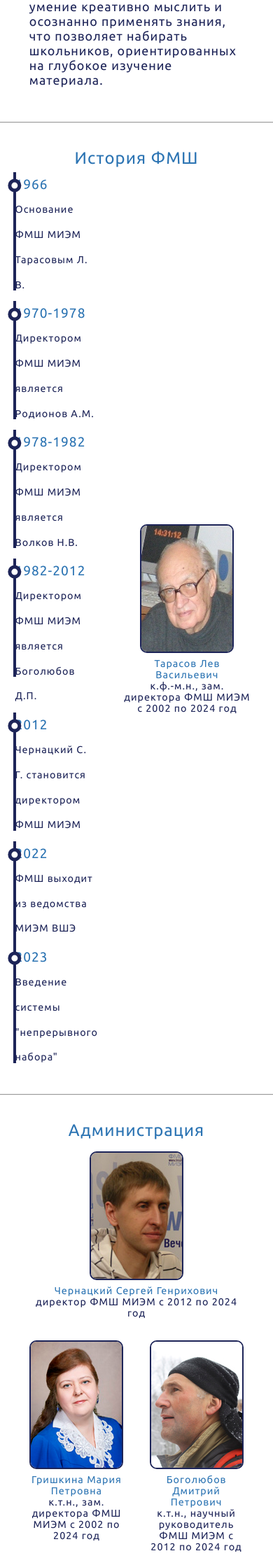
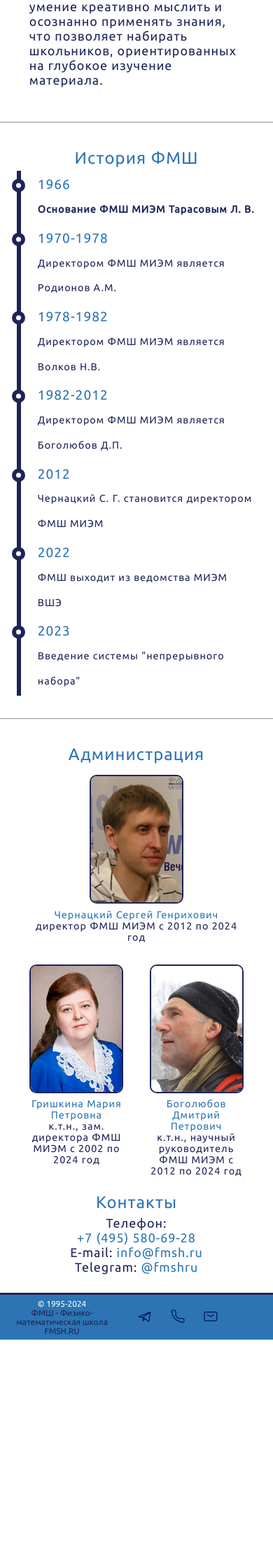
Before and after one commit to Rokoel/fmsh, a PHP site: page /about.html in a window 390 px wide. Shown: the part 1471-3707 px from the top of the page at 70% size. After the commit the page ends 3385 px from the top, so only its background shows below. Run offline with PHP 8.4, Linux system fonts and the light colour scheme.

Commit message:
Fully done registration page and about fmsh page (except for any bugs found) Registration page now has form validation About fmsh page now has a FMSH History section

```diff
--- a/about/about.html
+++ b/about/about.html
@@ -98,16 +98,6 @@
     </div>
   </div>
 
-
-  <!--
-  TODO:
-    - Add History section (make a timeline of events with chatGPT, add images stored on the Desktop)
-    - Correct a mistake made in the idroo gif (x is only equal to -1, not -1 and 1)
-    - Send a version of the website for a review
-    - Rewrite the text of About FMSH - should be done after a consult
-    - Make the static image of idroo a non-static gif - should be done after a consult
-  -->
-
   <div id="content">
     <div id="article-1" class="article">
       <div class="article-header" style="text-align: center;">Что такое ФМШ?</div>
@@ -129,32 +119,32 @@
       <div class="article-body-holder" id="fmsh-features-article">
         <div class="in-text-block-holder" id="features-menu-holder">
           <div class="in-text-block" id="features-menu">
-            <div class="change-article" id="features-menu-option-1" onclick="chooseFeature(1)">
+            <div class="change-article" id="features-menu-option-1" onclick="chooseFeature(1, 'features-menu-option-', 'feature-', 6)">
               <a>
                 <b>Заинтересованные студенты</b>
               </a>
             </div>
-            <div class="change-article" id="features-menu-option-2" onclick="chooseFeature(2)">
+            <div class="change-article" id="features-menu-option-2" onclick="chooseFeature(2, 'features-menu-option-', 'feature-', 6)">
               <a>
                 Гибкая программа обучения
               </a>
             </div>
-            <div class="change-article" id="features-menu-option-3" onclick="chooseFeature(3)">
+            <div class="change-article" id="features-menu-option-3" onclick="chooseFeature(3, 'features-menu-option-', 'feature-', 6)">
               <a>
                 Расширение кругозора учащихся
               </a>
             </div>
-            <div class="change-article" id="features-menu-option-4" onclick="chooseFeature(4)">
+            <div class="change-article" id="features-menu-option-4" onclick="chooseFeature(4, 'features-menu-option-', 'feature-', 6)">
               <a>
                 Главное – понимание
               </a>
             </div>
-            <div class="change-article" id="features-menu-option-5" onclick="chooseFeature(5)">
+            <div class="change-article" id="features-menu-option-5" onclick="chooseFeature(5, 'features-menu-option-', 'feature-', 6)">
               <a>
                 Наука «в действии»
               </a>
             </div>
-            <div class="change-article" id="features-menu-option-6" onclick="chooseFeature(6)">
+            <div class="change-article" id="features-menu-option-6" onclick="chooseFeature(6, 'features-menu-option-', 'feature-', 6)">
               <a>
                 Первый опыт преподавания
               </a>
@@ -200,42 +190,127 @@
         <div class="timeline">
           <div class="timeline-event-holder">
             <div class="event-date">1966</div>
-            <div class="event-name">Основание ФМШ МИЭМ Тарасовым Л. В.</div>
+            <div class="event-name" id="timeline-event-1" onclick="chooseFeature(1, 'timeline-event-', 'timeline-element-', 7, false)"><b>Основание ФМШ МИЭМ Тарасовым Л. В.</b></div>
           </div>
           <div class="timeline-event-holder">
             <div class="event-date">1970-1978</div>
-            <div class="event-name">Директором ФМШ МИЭМ является Родионов А.М.</div>
+            <div class="event-name" id="timeline-event-2" onclick="chooseFeature(2, 'timeline-event-', 'timeline-element-', 7, false)">Директором ФМШ МИЭМ является Родионов А.М.</div>
           </div>
           <div class="timeline-event-holder">
             <div class="event-date">1978-1982</div>
-            <div class="event-name">Директором ФМШ МИЭМ является Волков Н.В.</div>
+            <div class="event-name" id="timeline-event-3" onclick="chooseFeature(3, 'timeline-event-', 'timeline-element-', 7, false)">Директором ФМШ МИЭМ является Волков Н.В.</div>
           </div>
           <div class="timeline-event-holder">
             <div class="event-date">1982-2012</div>
-            <div class="event-name">Директором ФМШ МИЭМ является Боголюбов Д.П.</div>
+            <div class="event-name" id="timeline-event-4" onclick="chooseFeature(4, 'timeline-event-', 'timeline-element-', 7, false)">Директором ФМШ МИЭМ является Боголюбов Д.П.</div>
           </div>
           <div class="timeline-event-holder">
             <div class="event-date">2012</div>
-            <div class="event-name">Чернацкий С. Г. становится директором ФМШ МИЭМ</div>
+            <div class="event-name" id="timeline-event-5" onclick="chooseFeature(5, 'timeline-event-', 'timeline-element-', 7, false)">Чернацкий С. Г. становится директором ФМШ МИЭМ</div>
           </div>
           <div class="timeline-event-holder">
             <div class="event-date">2022</div>
-            <div class="event-name">ФМШ выходит из ведомства МИЭМ ВШЭ</div>
+            <div class="event-name" id="timeline-event-6" onclick="chooseFeature(6, 'timeline-event-', 'timeline-element-', 7, false)">ФМШ выходит из ведомства МИЭМ ВШЭ</div>
           </div>
           <div class="timeline-event-holder">
             <div class="event-date">2023</div>
-            <div class="event-name">Введение системы "непрерывного набора"</div>
+            <div class="event-name" id="timeline-event-7" onclick="chooseFeature(7, 'timeline-event-', 'timeline-element-', 7, false)">Введение системы "непрерывного набора"</div>
           </div>
         </div>
-        <div class="in-text-block-holder timeline-element">
+        <div class="timeline-element" id="timeline-element-1">
           <div class="person-holder">
-            <img src="./tarasov-lev-vasilyevich.jpg" class="person-avatar">
+            <img src="./tarasov-lev-vasilyevich.jpg" class="person-avatar" style="width: 20vw; max-width: 300px;">
             <div class="person-bio">
-              <a href="#">Тарасов Лев Васильевич</a>
+              <b>Тарасов Лев Васильевич</b>
               <br>
-              к.ф.-м.н.,
-              зам. директора ФМШ МИЭМ
-              с 2002 по 2024 год
+              К.ф.-м.н., профессор. Известный специалист по образовательным технологиям, популяризатор науки.
+              <br>
+              <br>
+              Автор более 100 книг: пяти научных монографий по прикладной физике, трёх учебных пособий для высшей школы и более трёх десятков учебно-популярных книг для школьников, педагогов и студентов.
+              <br>
+              <br>
+              В 1994 награжден знаком «Отличник народного просвещения» за разработку новой образовательной технологии «Экология и диалектика» и научное руководство педагогическим экспериментом по практическому внедрению технологии.
+            </div>
+          </div>
+        </div>
+        <div class="timeline-element" id="timeline-element-2" style="display: none;">
+          <div class="person-holder">
+            <img src="./rodionov-alexander-mikhailovich-2.jpg" class="person-avatar" style="width: 35vw; max-width: 600px;">
+            <!-- <img src="./rodionov-alexander-mikhailovich.jpg" class="person-avatar" style="width: 20vw; max-width: 300px;"> -->
+            <div class="person-bio">
+              <b>Родионов Александр Михайлович</b>
+              <br>
+              Д.т.н., к началу 1980-х годов Родионов А.М. защитил докторскую диссертацию и стал профессором, внеся значительный вклад в научную деятельность кафедры Кибернетики МИЭМ.
+              <br>
+              <br>
+              Математик, специалист в области вычислительной математики, теории систем и теории управления, автор многих научных статей в этих разделах математики.
+            </div>
+          </div>
+        </div>
+        <div class="timeline-element" id="timeline-element-3" style="display: none;">
+          <div class="person-holder">
+            <img src="./volkov-nikolay-vasilyevich.jpg" class="person-avatar" style="width: 20vw; max-width: 300px;">
+            <div class="person-bio">
+              <b>Волков Николай Васильевич</b>
+              <br>
+              Д.т.н., окончил МИЭМ по специальности "прикладная математика", профессор. Автор более 30 научных трудов.
+              <br>
+              <br>
+              Был проректором по учебной и методической работе МГТУ "СТАНКИН".
+            </div>
+          </div>
+        </div>
+        <div class="timeline-element" id="timeline-element-4" style="display: none;">
+          <div class="person-holder">
+            <img src="./bogolyubov-dmitry-petrovich.jpg" class="person-avatar" style="width: 20vw; max-width: 300px;">
+            <div class="person-bio">
+              <b>Боголюбов Дмитрий Петрович</b>
+              <br>
+              К.т.н.,
+              научный руководитель ФМШ МИЭМ с 2012 по 2024 год. С 1980 по настоящее время преподает в различных учебных заведениях, включая МИЭМ, МГУ, РГГУ, МГАПИ, МИРЭА.
+              <br>
+              <br>
+              Соавтор учебника по информатике, соучредитель и главный редактор международного журнала "Компьютеры в образовании".
+            </div>
+          </div>
+        </div>
+        <div class="timeline-element" id="timeline-element-5" style="display: none;">
+          <div class="person-holder">
+            <img src="./chernatskiy-sergey-genrikhovich.jpg" class="person-avatar" style="width: 20vw; max-width: 300px;">
+            <div class="person-bio">
+              <b>Чернацкий Сергей Генрихович</b>
+              <br>
+              Директор ФМШ МИЭМ с 2012 по настоящее время. Получил высшее образование в МГУ им. М.В. Ломоносова (факультет психологии) и МИЭМ (прикладная математика)
+              <br>
+              <br>
+              Является генеральным директором ООО "Е-ПОС", имеет опыт работы в научно-исследовательской сфере (РИНКЦЭ), с 1990 года работает в сфере образования.
+            </div>
+          </div>
+        </div>
+        <div class="timeline-element" id="timeline-element-6" style="display: none;">
+          <div class="person-holder">
+            <img src="./building-near-fmsh.jpeg" class="person-avatar" style="width: 35vw; max-width: 600px;">
+            <div class="person-bio">
+              <b>Вид из окна МИЭМ</b>
+              <br>
+              <br>
+              Физико-математическая школа FMSH.RU продолжает работу как самостоятельный проект.
+              <br>
+              <br>
+              Нас поддерживают преподаватели и учащимиея, до этого момента, соответственно, работавшие и учившиеся в Вечерней физико-математической школе Московского института электроники и математики (ФМШ МИЭМ).
+            </div>
+          </div>
+        </div>
+        <div class="timeline-element" id="timeline-element-7" style="display: none;">
+          <div class="person-holder">
+            <img src="./half-a-century-fmsh.jpg" class="person-avatar" style="width: 35vw; max-width: 600px;">
+            <div class="person-bio">
+              <b>Непрерывный набор идёт непрерывно</b>
+              <br>
+              Теперь поступать к нам можно на протяжении всего семестра. Больше никаких дедлайнов, фиксированных сроков и прочих мешающих спокойной работе ограничений!
+              <br>
+              <br>
+              Если хочется у нас учиться, то самостоятельно выбирайте время и не торопясь начинайте работать.
             </div>
           </div>
         </div>
--- a/about/css/styles.css
+++ b/about/css/styles.css
@@ -1163,11 +1163,45 @@
         text-decoration-color: var(--dark-blue);
     }
 }
+@keyframes highlight_box {
+    0% {}
+    100% {
+        -webkit-box-shadow: -3px 0 0 0 var(--blue);
+        box-shadow: -3px 0 0 0 var(--blue);
+    }
+}
+@-o-keyframes highlight_box {
+    0% {}
+    100% {
+        -webkit-box-shadow: -3px 0 0 0 var(--blue);
+        box-shadow: -3px 0 0 0 var(--blue);
+    }
+}
+@-moz-keyframes highlight_box {
+    0% {}
+    100% {
+        -webkit-box-shadow: -3px 0 0 0 var(--blue);
+        box-shadow: -3px 0 0 0 var(--blue);
+    }
+}
+@-webkit-keyframes highlight_box {
+    0% {}
+    100% {
+        -webkit-box-shadow: -3px 0 0 0 var(--blue);
+        box-shadow: -3px 0 0 0 var(--blue);
+    }
+}
 .floating {
     animation: float 2s ease-in-out infinite;
     -moz-animation: float 2s ease-in-out infinite;
     -o-animation: float 2s ease-in-out infinite;
     -webkit-animation: float 2s ease-in-out infinite;
+}
+.highlight-left:hover, .highlight-left:focus, .highlight-left:active {
+    animation: highlight_box 0.1s ease-out forwards;
+    -moz-animation: highlight_box 0.1s ease-out forwards;
+    -o-animation: highlight_box 0.1s ease-out forwards;
+    -webkit-animation: highlight_box 0.1s ease-out forwards;
 }
 
 /* GENERAL STYLING */
@@ -1198,6 +1232,7 @@ html, body {
     cursor: default;
     -webkit-tap-highlight-color: transparent;
 }
+
 /* Styling scrollbars on the page */
 * {
     scrollbar-width: auto;
@@ -1250,6 +1285,7 @@ html, body {
 .text-align-center {
     text-align: center;
 }
+
 /* These two classes are used for alligning elements with the help of 'flex' */
 .vertical-align-center {
     display: flex;
@@ -1261,6 +1297,7 @@ html, body {
     flex-direction: row;
     justify-content: center;
 }
+
 /* Following three classes are used for creating different paddings */
 .small-padding {
     padding: var(--proportional-small-padding);
@@ -1271,6 +1308,7 @@ html, body {
 .xx-small-padding {
     padding: var(--proportional-xx-small-padding);
 }
+
 /* These two classes are for emojis and logos styling */
 .emoji {
     filter: var(--theme-emoji-bright);
@@ -1280,10 +1318,12 @@ html, body {
     margin-left: 0.5em;
     margin-right: 0.5em;
 }
+
 /* This class is used for making cursor a pointer when hovered */
 .cursor-pointer:hover {
     cursor: pointer;
 }
+
 /* The rest of styling rules in the general styling covers element styling */
 a {
     display: inline-block;
@@ -1333,6 +1373,7 @@ hr {
     font-size: var(--small-font-size);
     border-bottom: 2px solid var(--dark-blue);
 }
+
 /* The following several classes and styling rules are used in navigation bar styling */
 .dropbtn {
     border: none;
@@ -1377,6 +1418,7 @@ hr {
     -o-animation: link_chosen 0.5s ease-out forwards;
     -webkit-animation: link_chosen 0.5s ease-out forwards;
 }
+
 /* These two styling rules are used for styling the register link */
 #register:hover, #register:hover > a {
     background-color: var(--dark-blue);
@@ -1387,6 +1429,8 @@ hr {
 }
 
 /* MAIN CONTENT STYLING */
+
+/* Article blocks' styling */
 .article-text {
     font-size: 75%;
     line-height: normal;
@@ -1443,29 +1487,54 @@ hr {
 .change-article:hover {
     cursor: pointer;
 }
+.person-holder {
+    display: flex;
+    flex-direction: column;
+    flex: 1;
+    padding: var(--proportional-small-padding);
+    flex-wrap: wrap;
+}
+.person-avatar {
+    margin-left: auto;
+    margin-right: auto;
+    border-radius: 10px;
+    border: var(--dark-blue) solid 2px;
+}
+@media screen and (min-width: 1500px) {
+    .person-avatar {
+        width: 70%;
+        border-radius: 20px;
+        border: var(--dark-blue) solid 3px;
+    }
+}
+.person-bio {
+    font-size: 60%;
+    line-height: normal;
+    text-align: center;
+    padding: var(--proportional-small-padding);
+}
+
+/* About fmsh block's styling */
 #fmsh-features-article {
     flex-wrap: wrap;
 }
+#replit-gif {
+    display: none;
+}
+@media screen and (max-width: 1120px) and (min-width: 567px) {
+    #replit-gif {
+        display: unset;
+    }
+}
+
+/* Administration block's styling */
 #administration-header {
     grid-area: admin-header;
-}
-#contacts-header {
-    grid-area: contacts-header;
 }
 #administration-holder {
     grid-area: admin-holder;
     flex-wrap: nowrap;
 }
-
-#replit-gif {
-    display: none;
-}
-@media screen and (max-width: 1120px) and (min-width: 567px) {
-    #replit-gif {
-        display: unset;
-    }
-}
-
 @media screen and (max-width: 544px) {
     #administration-holder {
         grid-area: admin-holder;
@@ -1474,6 +1543,11 @@ hr {
     #chernatskiy-sergey-genrikhovich {
         order: 1;
     }
+}
+
+/* Contacts block's styling */
+#contacts-header {
+    grid-area: contacts-header;
 }
 #contacts-holder {
     width: 100%;
@@ -1482,34 +1556,6 @@ hr {
     flex-direction: column;
     justify-content: center;
     align-items: center;
-}
-.person-holder {
-    display: flex;
-    flex-direction: column;
-    flex: 1;
-    padding: var(--proportional-small-padding);
-    flex-wrap: wrap;
-}
-.person-avatar {
-    margin-left: auto;
-    margin-right: auto;
-    border-radius: 10px;
-    border: var(--dark-blue) solid 2px;
-}
-@media screen and (min-width: 1500px) {
-    .person-avatar {
-        width: 70%;
-        border-radius: 20px;
-        border: var(--dark-blue) solid 3px;
-    }
-}
-.person-bio {
-    font-size: 60%;
-    line-height: normal;
-    text-align: center;
-    padding: var(--proportional-small-padding);
-}
-#contacts-holder {
     font-size: 75%;
     line-height: normal;
     text-align: center;
@@ -1521,37 +1567,15 @@ hr {
 
 
 
+/* Timeline block's styling */
 #timeline-article-body-holder {
     display: grid;
-    grid-template-columns: 2fr 1fr;
+    grid-template-columns: 1fr 1fr;
     grid-template-areas:
     "timeline timeline-element";
 }
 .timeline-element {
     grid-area: timeline-element;
-}
-.timeline {
-    display: flex;
-    flex-direction: column;
-    justify-content: left;
-    /* border-left: var(--dark-blue) solid 5px; */
-    grid-area: timeline;
-}
-.timeline-event-holder {
-    padding: var(--proportional-xx-small-padding);
-    padding-left: var(--proportional-padding);
-}
-.event-date {
-    font-size: 80%;
-    color: var(--blue);
-}
-.event-date::after {
-    content: "";
-    height: 20%;
-    width: 0.2em;
-    position: absolute;
-    left: var(--proportional-padding);
-    background-color: var(--dark-blue);
 }
 .event-date::before {
     content: "";
@@ -1562,11 +1586,49 @@ hr {
     position: absolute;
     left: var(--proportional-padding);
     z-index: 1;
-    border: var(--dark-blue) solid 5px;
-    transform: translateY(0.5em) translate(calc(0.1em - 50%));
+    border: var(--dark-blue) solid 6px;
+    transform: translateY(0.5em) translate(3px);
+}
+@media screen and (max-width: 720px) and (orientation: portrait) {
+    #timeline-article-body-holder {
+        display: grid;
+        grid-template-columns: 2fr;
+        grid-template-areas:
+        "timeline";
+    }
+    .timeline-element {
+        grid-area: timeline-element;
+        display: none;
+    }
+    .event-date::before {
+        transform: translateY(0.5em) translate(-2px);
+    }
+}
+.timeline {
+    display: flex;
+    flex-direction: column;
+    justify-content: left;
+    border-left: var(--dark-blue) solid 6px;
+    grid-area: timeline;
+}
+.timeline-event-holder {
+    padding: var(--proportional-xx-small-padding);
+    padding-left: var(--proportional-padding);
+}
+.event-date {
+    font-size: 80%;
+    color: var(--blue);
 }
 .event-name {
     font-size: 60%;
+}
+.event-name:hover {
+    text-decoration: underline;
+    animation: link_chosen 0.5s ease-out forwards;
+    -moz-animation: link_chosen 0.5s ease-out forwards;
+    -o-animation: link_chosen 0.5s ease-out forwards;
+    -webkit-animation: link_chosen 0.5s ease-out forwards;
+    cursor: pointer;
 }
 
 
--- a/index/js/scripts.js
+++ b/index/js/scripts.js
@@ -154,7 +154,7 @@ function switchTheme() {
 /**
  * removeElementsByClass(className) removes all the elements that have className
  * as one of their css classes.
- * @param  {string} className a string representing the class of the elements to be removed.
+ * @param  {string} className A string representing the class of the elements to be removed.
  */
 function removeElementsByClass(className){
     const elements = document.getElementsByClassName(className);
```
Also changed, not shown: about/js/scripts.js (+30 -14 lines), index/css/styles.css (+10 -0 lines), registration/css/styles.css (+53 -9 lines), registration/js/scripts.js (+229 -27 lines), registration/registration.html (+9 -1 lines), about/building-near-fmsh.jpeg (added), about/half-a-century-fmsh.jpg (added), about/rodionov-alexander-mikhailovich-2.jpg (added), about/rodionov-alexander-mikhailovich.jpg (added), about/tarasov-lev-vasilyevich-2.jpg (added), about/volkov-nikolay-vasilyevich.jpg (added), 1 other file.
